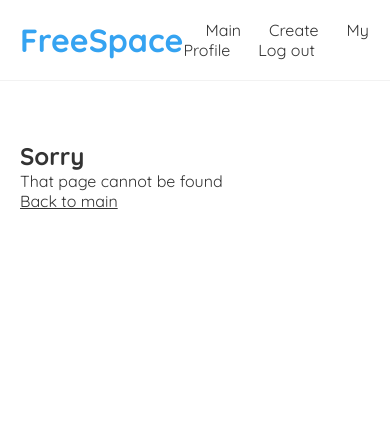
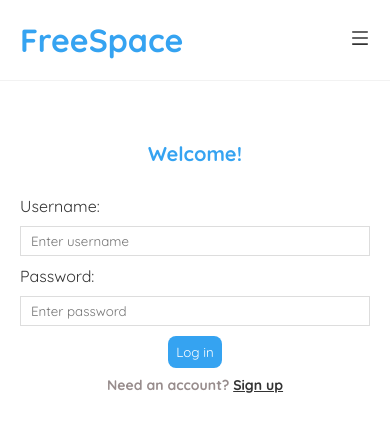
Before and after one commit to CustadialShip/blog-fe, a React (Create React App) app: page / in a window 390 px wide. Shown: the top 432 px of the page. Built offline with nearby package versions, Linux system fonts and the light colour scheme.

Commit message:
Add dynamic navbar

```diff
--- a/package.json
+++ b/package.json
@@ -11,6 +11,7 @@
     "jwt-decode": "^3.1.2",
     "react": "^18.2.0",
     "react-dom": "^18.2.0",
+    "react-icons": "^4.9.0",
     "react-router-dom": "^5.2.0",
     "react-scripts": "5.0.1",
     "react-switch-selector": "^2.2.1",
--- a/src/App.js
+++ b/src/App.js
@@ -19,6 +19,9 @@ function App() {
                 </ShowNavbar>
                 <div className="content">
                     <Switch>
+                        <Route exact path="/">
+                            <Login/>
+                        </Route>
                         <Route exact path="/login">
                             <Login/>
                         </Route>
--- a/src/assets/index.css
+++ b/src/assets/index.css
@@ -221,3 +221,36 @@
 .stats h2 {
   margin-top: 20px;
 }
+
+.mobile-btn {
+  display: none;
+}
+
+@media (max-width: 550px) {
+  .mobile-btn {
+    display: block;
+  }
+
+  .navbar-menu {
+
+    display: flex;
+    flex-direction: column;
+    justify-content: center;
+    position: fixed;
+    left: 0;
+    right: 0;
+    top: 0;
+    bottom: 0;
+    width: 50%;
+    height: 100vh;
+    background-color: #a5d3f6;
+    z-index: 10;
+    transition: left 1s;
+    font-size: 250%;
+  }
+
+  .navbar-menu-active {
+    left: -100%
+  }
+
+}
--- a/src/components/Navbar.js
+++ b/src/components/Navbar.js
@@ -1,12 +1,17 @@
 import {Link} from 'react-router-dom';
 import Cookies from "universal-cookie";
 import {useHistory} from "react-router-dom";
+import {AiOutlineMenu, AiOutlineClose} from "react-icons/ai";
+import {useState} from "react";
 
 const Navbar = () => {
     const cookies = new Cookies();
     const history = useHistory();
 
+    const [isNavbarActive, setIsNavbarActive] = useState(false);
+
     const handleClick = () => {
+        setIsNavbarActive(!isNavbarActive)
         cookies.remove('jwt_authorization');
         history.push('/login');
     }
@@ -15,10 +20,15 @@ const Navbar = () => {
         <div className="navbar">
             <h1>FreeSpace</h1>
             <div className="links">
-                <Link to="/home">Main</Link>
-                <Link to="/create">Create</Link>
-                <Link to="/profile">My Profile</Link>
-                <a onClick={handleClick}>Log out</a>
+                <span className={!isNavbarActive ? ["navbar-menu", "navbar-menu-active"].join(' ') : "navbar-menu"}>
+                    <Link onClick={() => setIsNavbarActive(!isNavbarActive)} to="/home">Main</Link>
+                    <Link onClick={() => setIsNavbarActive(!isNavbarActive)} to="/create">Create</Link>
+                    <Link onClick={() => setIsNavbarActive(!isNavbarActive)} to="/profile">My Profile</Link>
+                    <a onClick={handleClick}>Log out</a>
+                </span>
+                <span onClick={() => setIsNavbarActive(!isNavbarActive)} className="mobile-btn">
+                    {isNavbarActive ? <AiOutlineClose size={20}/> : <AiOutlineMenu size={20}/>}
+                </span>
             </div>
         </div>
     );
```
Also changed, not shown: 1 other file (tests, documents, lock files or other folders).
